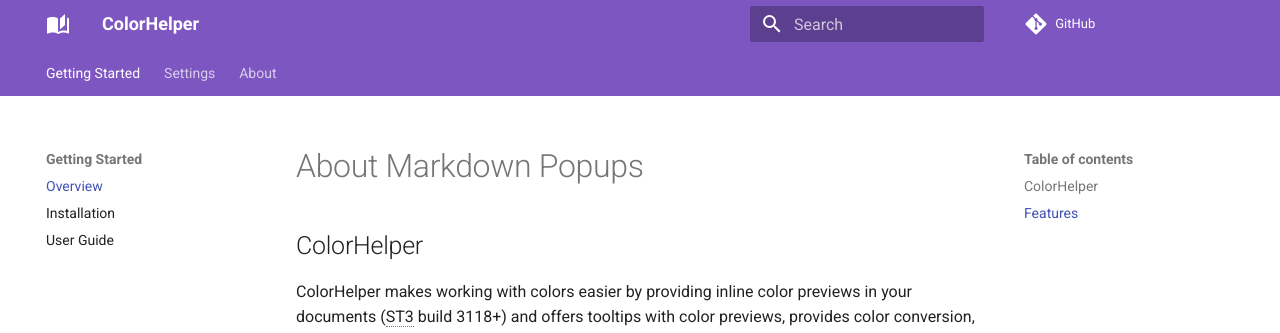
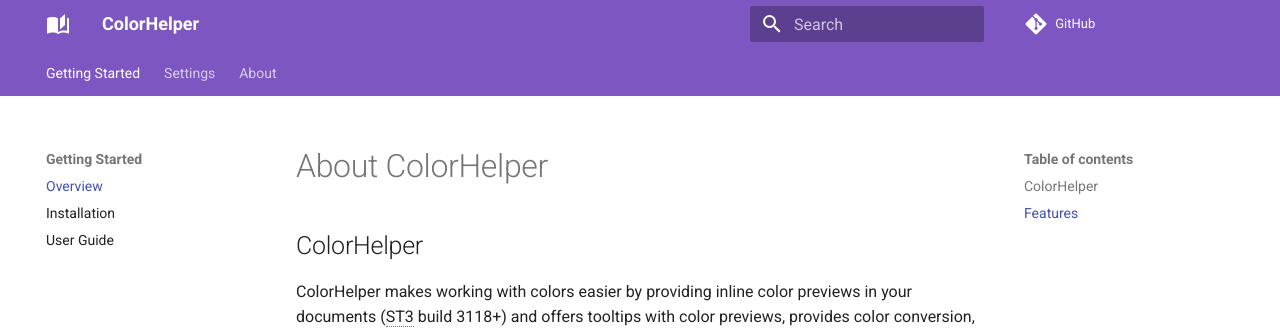
Before and after one commit to facelessuser/ColorHelper, an MkDocs documentation site: the page built from docs/src/markdown/index.md, in a window 1280 px wide and 1292 px high. Shown: the top 333 px of the window. Built offline with MkDocs 1.6.1 and Material for MkDocs 9.7.7, drawn with Linux system fonts in a browser that asks for light colours; comment, search, counter and statistics services are not loaded.

Commit message:
Fix the typo

```diff
--- a/docs/src/markdown/index.md
+++ b/docs/src/markdown/index.md
@@ -1,4 +1,4 @@
-# About Markdown Popups
+# About ColorHelper
 
 ## ColorHelper
 
```
